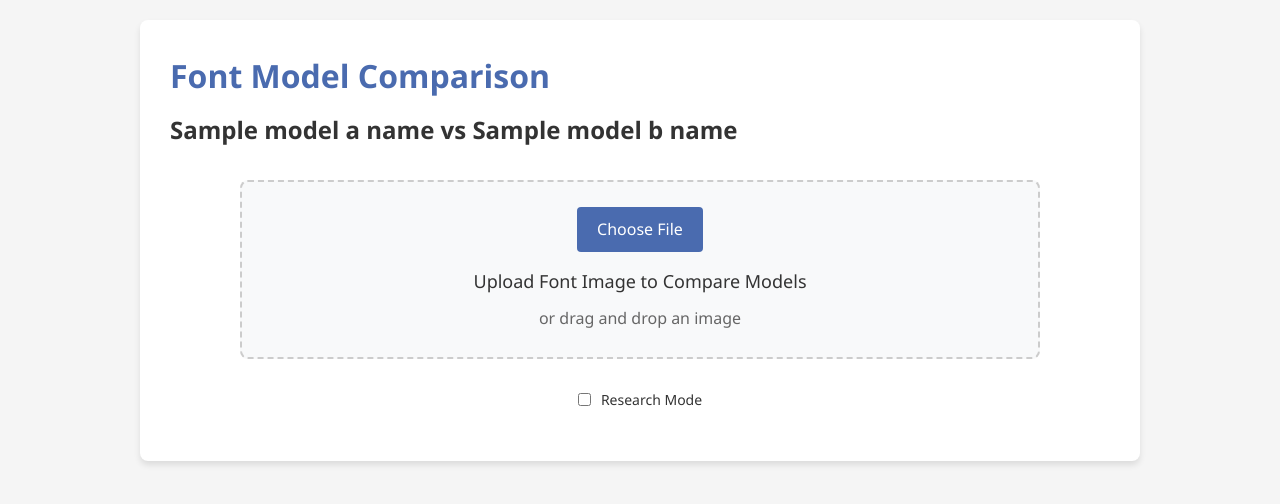
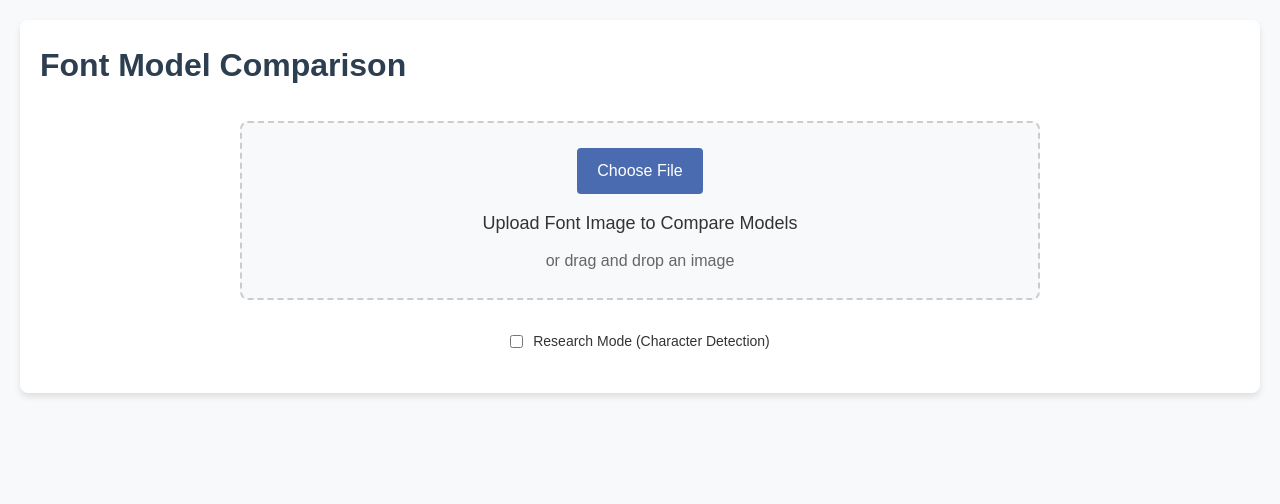
Before and after one commit to timholds/font-familiarity, a Flask app: template templates/compare_models.html in a window 1280 px wide. Shown: the top 504 px of the page. Run offline with Flask 3, Linux system fonts and the light colour scheme; the template is opened without the code that fills it: most values are stand-ins (such as "Sample title", 1, 10 or a date in 2020); parts of the project's set-up code (start-up, migrations or seed data) failed here and were passed over.

Commit message:
shows actual filenames now in compare models instead of model a and model b

```diff
--- a/templates/compare_models.html
+++ b/templates/compare_models.html
@@ -6,50 +6,168 @@
     <title>Font Model Comparison</title>
     <link rel="stylesheet" href="{{ url_for('static', filename='style.css') }}?v={{ css_version }}">
     <style>
-        .comparison-container {
-            display: flex;
-            flex-direction: column;
-            width: 100%;
+        /* Additional comparison-specific styles */
+        body {
+            font-family: Arial, sans-serif;
+            line-height: 1.6;
+            color: #333;
+            background-color: #f8f9fa;
+        }
+
+        .container {
+            max-width: 1800px;
+            margin: 0 auto;
+            padding: 20px;
+        }
+
+        h1, h2, h3 {
+            color: #2c3e50;
         }
 
         .model-header {
-            background-color: #f5f5f5;
-            padding: 10px;
-            margin: 10px 0;
+            background-color: #e9ecef;
+            padding: 12px 15px;
+            margin-bottom: 15px;
             border-radius: 5px;
             font-weight: bold;
+            border-left: 4px solid #5b9504;
         }
 
-        .model-results {
-            margin-bottom: 20px;
+        .comparison-container {
+            display: flex;
+            gap: 20px;
+            margin-bottom: 30px;
+        }
+
+        .model-column {
+            flex: 1;
+            background-color: white;
+            border-radius: 8px;
+            box-shadow: 0 2px 5px rgba(0,0,0,0.1);
             padding: 10px;
-            border: 1px solid #ddd;
-            border-radius: 5px;
+        }
+
+        .results-wrapper {
+            display: flex;
+            flex-direction: column;
+            gap: 20px;
+        }
+
+        .results-section {
+            border: 1px solid #e1e4e8;
+            border-radius: 6px;
+            padding: 15px;
+            background-color: #f8f9fa;
+        }
+
+        .font-sample {
+            margin: 10px 0;
+            padding: 10px;
+            background-color: white;
+            border-radius: 4px;
+            border: 1px solid #e1e4e8;
+            font-size: 26px;
+            line-height: 1.5;
+        }
+
+        .result-header {
+            display: flex;
+            justify-content: space-between;
+            align-items: center;
+            margin-bottom: 5px;
+        }
+
+        .score {
+            font-weight: bold;
+            color: #4285f4;
+        }
+
+        .font-actions {
+            display: flex;
+            gap: 10px;
+            margin-top: 8px;
+        }
+
+        .copy-btn, .font-link {
+            padding: 6px 12px;
+            border-radius: 4px;
+            text-decoration: none;
+            font-size: 14px;
+            transition: all 0.2s ease;
+        }
+
+        .copy-btn {
+            background-color: #eaeaea;
+            border: 1px solid #ccc;
+            color: #333;
+            cursor: pointer;
+        }
+
+        .copy-btn:hover {
+            background-color: #d5d5d5;
+        }
+
+        .font-link {
+            background-color: #4285f4;
+            color: white;
+            border: none;
+        }
+
+        .font-link:hover {
+            background-color: #3367d6;
         }
 
         .visualization-wrapper {
             display: flex;
-            flex-wrap: wrap;
             gap: 20px;
             margin-top: 20px;
         }
 
         .visualization-box {
             flex: 1;
-            min-width: 300px;
-            border: 1px solid #ddd;
-            padding: 10px;
-            border-radius: 5px;
+            background-color: white;
+            border-radius: 8px;
+            box-shadow: 0 2px 5px rgba(0,0,0,0.1);
+            padding: 15px;
         }
 
-        @media (min-width: 1200px) {
+        .visualization-box h3 {
+            margin-top: 0;
+            border-bottom: 1px solid #e1e4e8;
+            padding-bottom: 10px;
+        }
+
+        .visualization-box img {
+            max-width: 100%;
+            border-radius: 4px;
+            border: 1px solid #e1e4e8;
+        }
+
+        /* Font error handling */
+        .font-error .font-sample {
+            font-family: sans-serif !important;
+            color: #999;
+        }
+
+        .font-error-message {
+            display: none;
+            color: #e74c3c;
+            font-size: 12px;
+            margin-top: 5px;
+        }
+
+        .font-error .font-error-message {
+            display: block;
+        }
+
+        /* Responsive adjustments */
+        @media (max-width: 1268px) {
             .comparison-container {
-                flex-direction: row;
-                gap: 20px;
+                flex-direction: column;
             }
 
-            .model-results {
-                flex: 1;
+            .visualization-wrapper {
+                flex-direction: column;
             }
         }
     </style>
@@ -57,7 +175,6 @@
 <body>
     <div class="container">
         <h1>Font Model Comparison</h1>
-        <h2>{{ model_a_name }} vs {{ model_b_name }}</h2>
 
         <div class="upload-container" id="dropArea">
             <div class="file-input-wrapper">
@@ -74,7 +191,7 @@
 
         <div class="research-mode-toggle">
             <input type="checkbox" id="researchModeToggle" class="toggle-checkbox">
-            <label for="researchModeToggle" class="toggle-label">Research Mode</label>
+            <label for="researchModeToggle" class="toggle-label">Research Mode (Character Detection)</label>
         </div>
 
         <div id="preview"></div>
@@ -84,39 +201,43 @@
             <p>Analyzing font with both models...</p>
         </div>
 
-        <div class="results-section hidden" id="resultsContainer">
+        <div id="resultsContainer" class="hidden">
             <div class="comparison-container">
-                <!-- Model A results -->
-                <div class="model-results">
+                <!-- Model A column -->
+                <div class="model-column">
                     <div class="model-header">{{ model_a_name }}</div>
-                    <div class="results-column">
-                        <h3>Similar Fonts</h3>
-                        <div id="embeddingResultsA"></div>
-                    </div>
+                    <div class="results-wrapper">
+                        <div class="results-section">
+                            <h3>Classifier Predictions</h3>
+                            <div id="classifierResultsA"></div>
+                        </div>
 
-                    <div class="results-column">
-                        <h3>Classifier Predictions</h3>
-                        <div id="classifierResultsA"></div>
+                        <div class="results-section">
+                            <h3>Similar Fonts</h3>
+                            <div id="embeddingResultsA"></div>
+                        </div>
                     </div>
                 </div>
 
-                <!-- Model B results -->
-                <div class="model-results">
+                <!-- Model B column -->
+                <div class="model-column">
                     <div class="model-header">{{ model_b_name }}</div>
-                    <div class="results-column">
-                        <h3>Similar Fonts</h3>
-                        <div id="embeddingResultsB"></div>
-                    </div>
+                    <div class="results-wrapper">
+                        <div class="results-section">
+                            <h3>Classifier Predictions</h3>
+                            <div id="classifierResultsB"></div>
+                        </div>
 
-                    <div class="results-column">
-                        <h3>Classifier Predictions</h3>
-                        <div id="classifierResultsB"></div>
+                        <div class="results-section">
+                            <h3>Similar Fonts</h3>
+                            <div id="embeddingResultsB"></div>
+                        </div>
                     </div>
                 </div>
             </div>
         </div>
 
-        <!-- Container for character detection visualizations -->
+        <!-- Character detection visualization -->
         <div id="visualizationContainer" class="visualization-container hidden">
             <h2>Character Detection Visualization</h2>
             <div class="visualization-wrapper">
@@ -133,7 +254,7 @@
         </div>
     </div>
 
-    <!-- JavaScript for the comparison interface -->
+    <!-- JavaScript for handling the comparison -->
     <script>
         document.addEventListener('DOMContentLoaded', function() {
             // Get DOM elements
@@ -355,12 +476,36 @@
                     resultsContainer.classList.remove('hidden');
                     resultsContainer.scrollIntoView({ behavior: 'smooth' });
 
+                    // Check for font loading errors after displaying results
+                    setTimeout(checkFontLoadingErrors, 1000);
+
                 } catch (error) {
                     console.error('Error:', error);
                     alert('Error processing image: ' + error.message);
                 } finally {
                     loading.classList.add('hidden');
                 }
+            }
+
+            // Check if fonts loaded properly
+            function checkFontLoadingErrors() {
+                document.querySelectorAll('.result-item').forEach(function(item) {
+                    const fontSample = item.querySelector('.font-sample');
+                    if (fontSample) {
+                        const fontName = fontSample.style.fontFamily.split(',')[0].replace(/['"]+/g, '');
+                        const fontLoaded = document.fonts.check(`1em "${fontName}"`);
+
+                        if (!fontLoaded) {
+                            item.classList.add('font-error');
+                            if (!item.querySelector('.font-error-message')) {
+                                const errorMsg = document.createElement('div');
+                                errorMsg.className = 'font-error-message';
+                                errorMsg.textContent = 'Font failed to load - displaying fallback';
+                                item.appendChild(errorMsg);
+                            }
+                        }
+                    }
+                });
             }
 
             // Display results for a single model
@@ -374,7 +519,7 @@
                 ).join('');
             }
 
-            // Font processing logic (reused from original)
+            // Font processing logic
             function formatFontName(modelFontName) {
                 const lookupName = modelFontName.replace(/_/g, ' ').toLowerCase();
 
```
Also changed, not shown: compare_models_new.py (+4 -6 lines).
